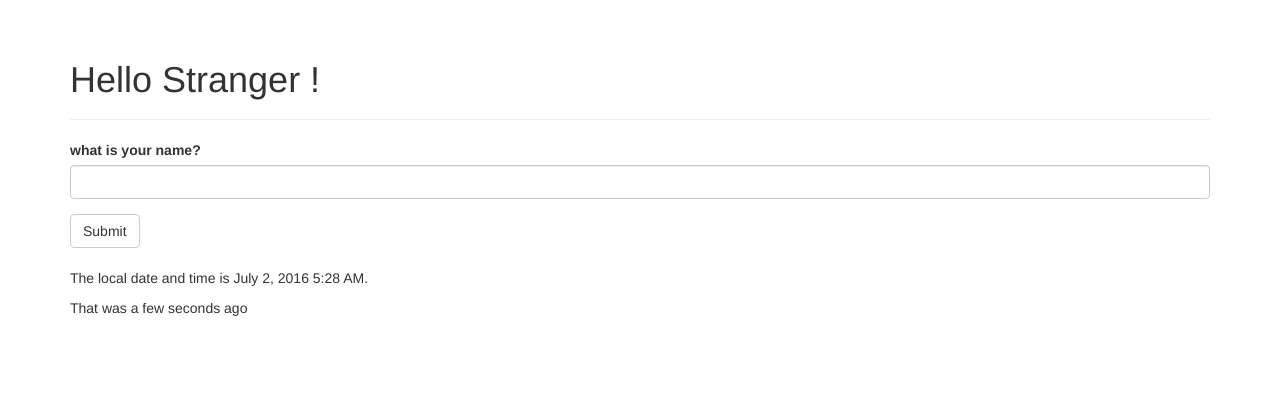
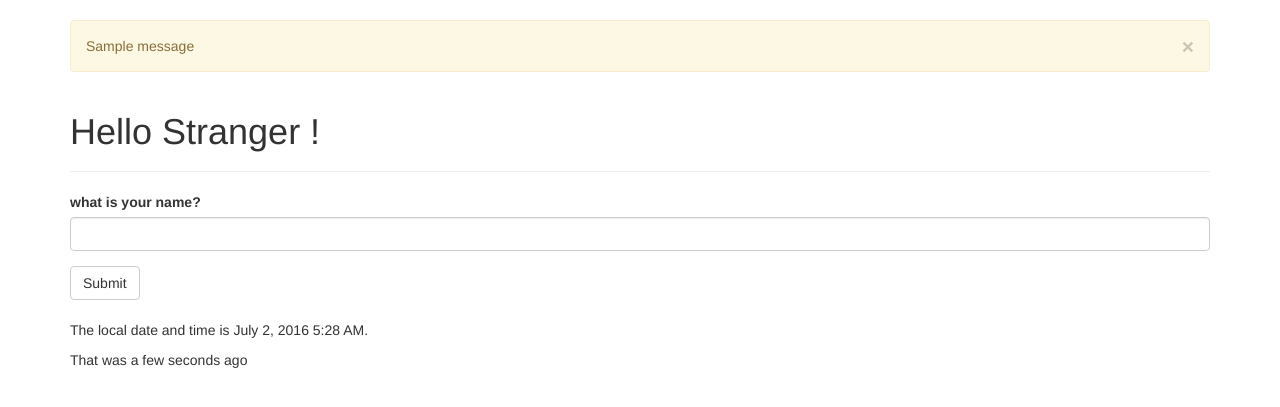
Before and after one commit to duduainankai/myflasky, a Flask app: page /template in a window 1280 px wide. Shown: the part 52-459 px from the top of the page. Run offline with Flask 2, Linux system fonts and the light colour scheme; one stand-in notice (Sample message) is shown; some libraries are stand-ins or nearby versions.

Commit message:
添加flash提醒

```diff
--- a/hello.py
+++ b/hello.py
@@ -7,6 +7,7 @@ from flask import redirect
 from flask import render_template
 from flask import session
 from flask import url_for
+from flask import flash
 
 from flask.ext.script import Manager 	#可指定启动方式
 from flask.ext.bootstrap import Bootstrap 	#引入bootstrap
@@ -16,6 +17,10 @@ from wtforms import StringField, SubmitField, FileField 	#字段可直接从WTFo
 from wtforms.validators import Required 	#验证函数可直接从WTForms中导入
 
 from datetime import datetime
+
+import sys
+reload(sys)
+sys.setdefaultencoding("utf-8")
 
 
 app = Flask(__name__)
@@ -87,10 +92,12 @@ def template():
 	#根据返回值决定是重新渲染表单还是处理表单提交的数据，
 	#第一次访问是一个GET请求 函数返回false
 	if form.validate_on_submit():
-		#name = form.name.data
-		#form.name.data = ""
+		old_name = session.get("name")
+		print old_name
+		if old_name is not None and old_name != form.name.data:
+			flash("你居然修改了你的名字！")
 		session["name"] = form.name.data
-		return redirect(url_for('template'))
+		return redirect(url_for("template"))
 	return render_template('index.html', form=form, current_time=datetime.utcnow(), name=session.get("name"))
 
 
--- a/templates/base.html
+++ b/templates/base.html
@@ -34,6 +34,12 @@
 
 {% block content %}
 <div class="container">
+	{% for message in get_flashed_messages() %}
+	<div class="alert alert-warning">
+		<button type="button" class="close" data-dismiss="alert">&times;</button>
+		{{ message }}
+	</div>
+	{% endfor %}
 	{% block page_content %}{% endblock %}
 </div>
 {% endblock %}
```
